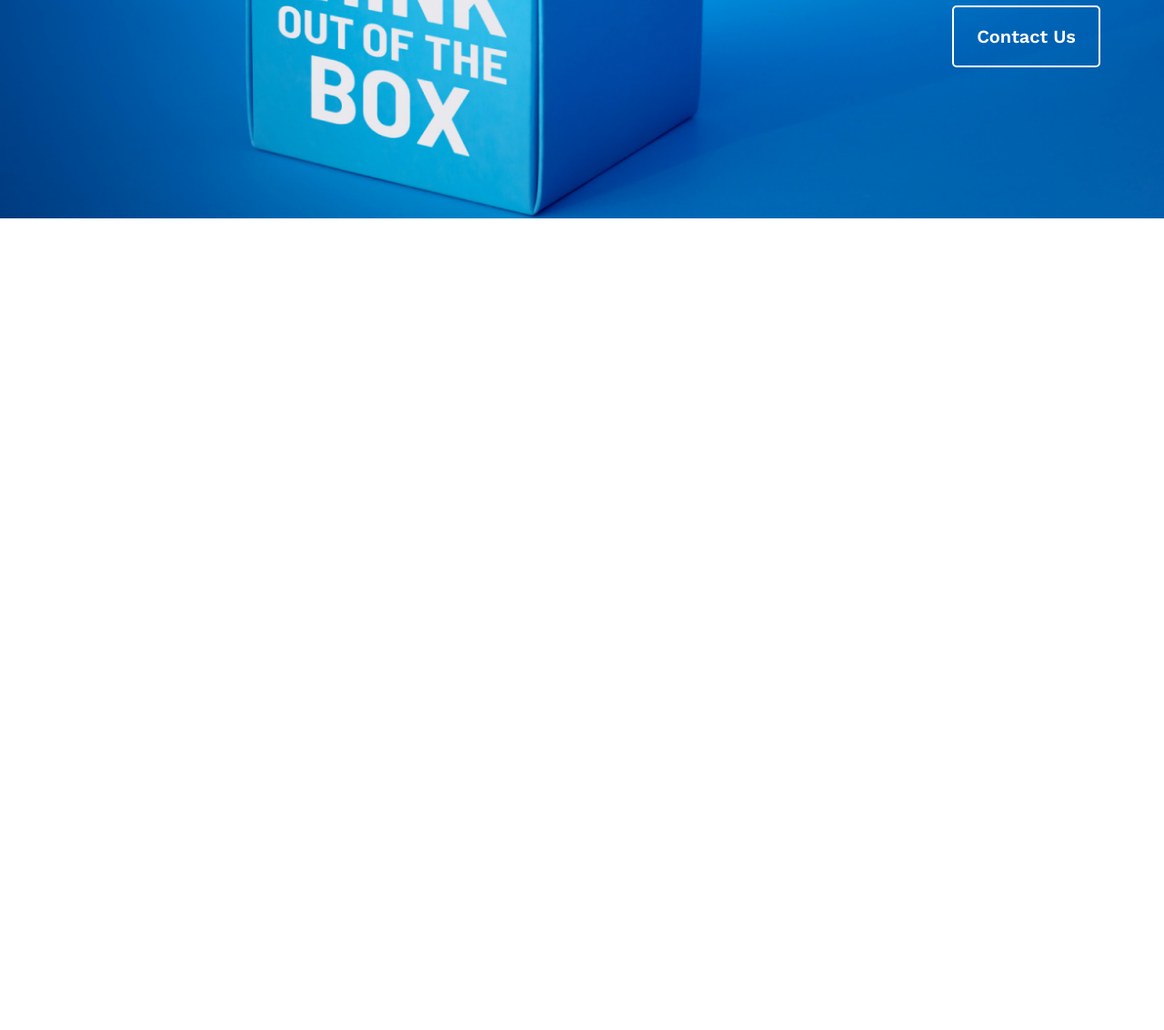
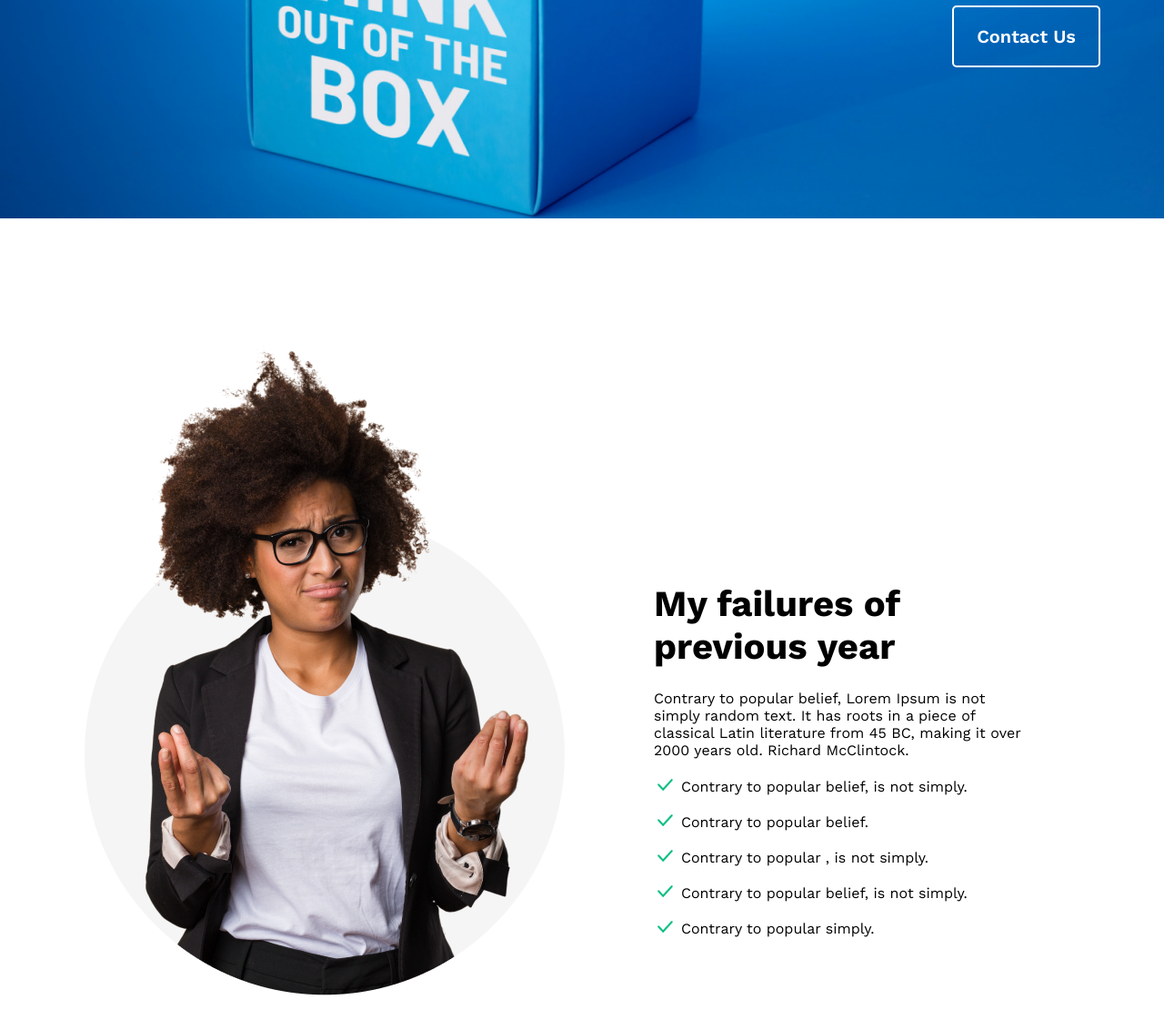
Before and after one commit to asad2002web/new-year-new-me, a plain HTML site: page index.html in a window 1280 px wide. Shown: the part 551-1683 px from the top of the page at 91% size. Before the commit the page ends 800 px from the top, so only its background shows below. Drawn offline with nearby package versions, Linux system fonts and the light colour scheme.

Commit message:
failures-past-added

```diff
--- a/css/style.css
+++ b/css/style.css
@@ -49,3 +49,31 @@ color: #fff;
     border: 2px solid transparent;
 }
 /* bunner css end */
+/* failures css start */
+.failures{
+    display: flex;
+    justify-content: flex-start;
+    gap: 80px;
+    margin: 130px auto;
+}
+.failures-description{
+    margin-top: 270px;
+}
+.failures-description h2{
+    font-weight: 700;
+font-size: 40px;
+padding-bottom: 24px;
+}
+.failurs-last-year{
+    padding-top: 16px;
+}
+.failures-list {
+    display: flex;
+    align-items: center;
+    gap: 5px;
+    padding-bottom: 10px;
+}
+.failures-list .failures-list-icon img{
+    width: 25px;
+}
+/* failures css end */
--- a/index.html
+++ b/index.html
@@ -30,7 +30,71 @@
       </section>
     </header>
     <!-- bunner part end -->
-    <main></main>
+    <main>
+      <!-- failures part start -->
+      <section>
+        <div class="container failures">
+          <div class="failures-image">
+            <img src="images/person.png" alt="failures-image-person" />
+          </div>
+          <div class="failures-description">
+            <h2>
+              My failures of <br />
+              previous year
+            </h2>
+            <p class="failures-text">
+              Contrary to popular belief, Lorem Ipsum is not <br />
+              simply random text. It has roots in a piece of <br />
+              classical Latin literature from 45 BC, making it over <br />
+              2000 years old. Richard McClintock.
+            </p>
+            <div class="failurs-last-year">
+              <div class="failures-list">
+                <div class="failures-list-icon">
+                  <img src="images/icons/001-checkmark.png" alt="checkmark" />
+                </div>
+                <div class="failures-list-text">
+                  Contrary to popular belief, is not simply.
+                </div>
+              </div>
+              <div class="failures-list">
+                <div class="failures-list-icon">
+                  <img src="images/icons/001-checkmark.png" alt="checkmark" />
+                </div>
+                <div class="failures-list-text">
+                  Contrary to popular belief.
+                </div>
+              </div>
+              <div class="failures-list">
+                <div class="failures-list-icon">
+                  <img src="images/icons/001-checkmark.png" alt="checkmark" />
+                </div>
+                <div class="failures-list-text">
+                  Contrary to popular , is not simply.
+                </div>
+              </div>
+              <div class="failures-list">
+                <div class="failures-list-icon">
+                  <img src="images/icons/001-checkmark.png" alt="checkmark" />
+                </div>
+                <div class="failures-list-text">
+                  Contrary to popular belief, is not simply.
+                </div>
+              </div>
+              <div class="failures-list">
+                <div class="failures-list-icon">
+                  <img src="images/icons/001-checkmark.png" alt="checkmark" />
+                </div>
+                <div class="failures-list-text">
+                  Contrary to popular simply.
+                </div>
+              </div>
+            </div>
+          </div>
+        </div>
+      </section>
+      <!-- failures part end -->
+    </main>
     <footer></footer>
   </body>
 </html>
```
Also changed, not shown: images/icons/001-checkmark.png (added).
